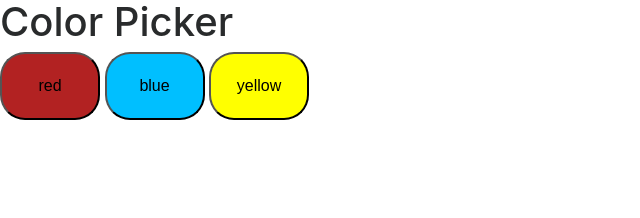
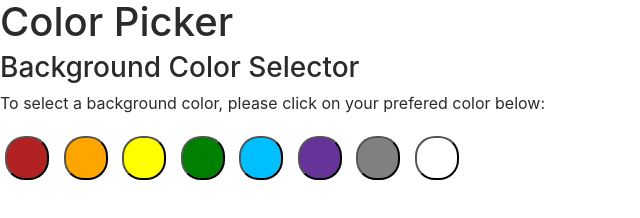
Before and after one commit to Maighdlyn/My-Color-Picker, a plain HTML site: page index.html in a window 1280 px wide. Shown: the whole page, without its empty margins (0-640 px from the left). Drawn offline with nearby package versions, Linux system fonts and the light colour scheme.

Commit message:
Color Picker 2
Improved click function so it works for all color buttons

Added buttons for more color options

```diff
--- a/index.html
+++ b/index.html
@@ -8,10 +8,20 @@
     <link rel="stylesheet" href="style.css">
   </head>
   <body>
+    <body>
     <h1>Color Picker</h1>
-      <button class='red colorButton'>red</button>
-      <button class='blue colorButton'>blue</button>
-      <button class='yellow colorButton'>yellow</button>
+    <h3>Background Color Selector</h3>
+    <p>To select a background color, please click on your prefered color below:</p>
+    <div>
+      <button class="red"></button>
+      <button class="orange"></button>
+      <button class="yellow"></button>
+      <button class="green"></button>
+      <button class="blue"></button>
+      <button class="purple"></button>
+      <button class="grey"></button>
+      <button class="white"></button>
+    </div>
   </body>
 
 <script src='https://cdnjs.cloudflare.com/ajax/libs/jquery/3.1.1/jquery.min.js'></script>
--- a/index.js
+++ b/index.js
@@ -1,18 +1,11 @@
-$(document).ready(function(){
+$(document).ready(function() {
 
-  $('.red').click(function(){
+  $('button').addClass('buttonClass');
+
+  $('button').click(function() {
     $('body').removeClass();
-    $('body').addClass('red');
-  });
-
-  $('.blue').click(function(){
-    $('body').removeClass();
-    $('body').addClass('blue');
-  });
-
-  $('.yellow').click(function(){
-    $('body').removeClass();
-    $('body').addClass('yellow');
+    var color = $(this).attr('class');
+    $('body').addClass(color);
   });
 
 });
--- a/style.css
+++ b/style.css
@@ -1,27 +1,37 @@
-.colorButton{
+.buttonClass {
+  border-radius: 20px;
   padding: 20px;
-  border-radius: 25px;
-  width: 100px;
-  text-align: center;
-  display: inline-block;
+  margin: 5px;
 }
 
-.red{
+.red {
   background-color: FireBrick;
 }
 
-.blue{
+.orange {
+  background-color: orange;
+}
+
+.yellow {
+  background-color: yellow;
+}
+
+.green {
+  background-color: green;
+}
+
+.blue {
   background-color: DeepSkyBlue;
 }
 
-.yellow{
-  background-color: Yellow;
+.purple {
+  background-color: RebeccaPurple;
 }
 
-.grey{
+.grey {
   background-color: grey;
 }
 
-.hidden{
-  display: none;
+.white {
+  background-color: white;
 }
```
